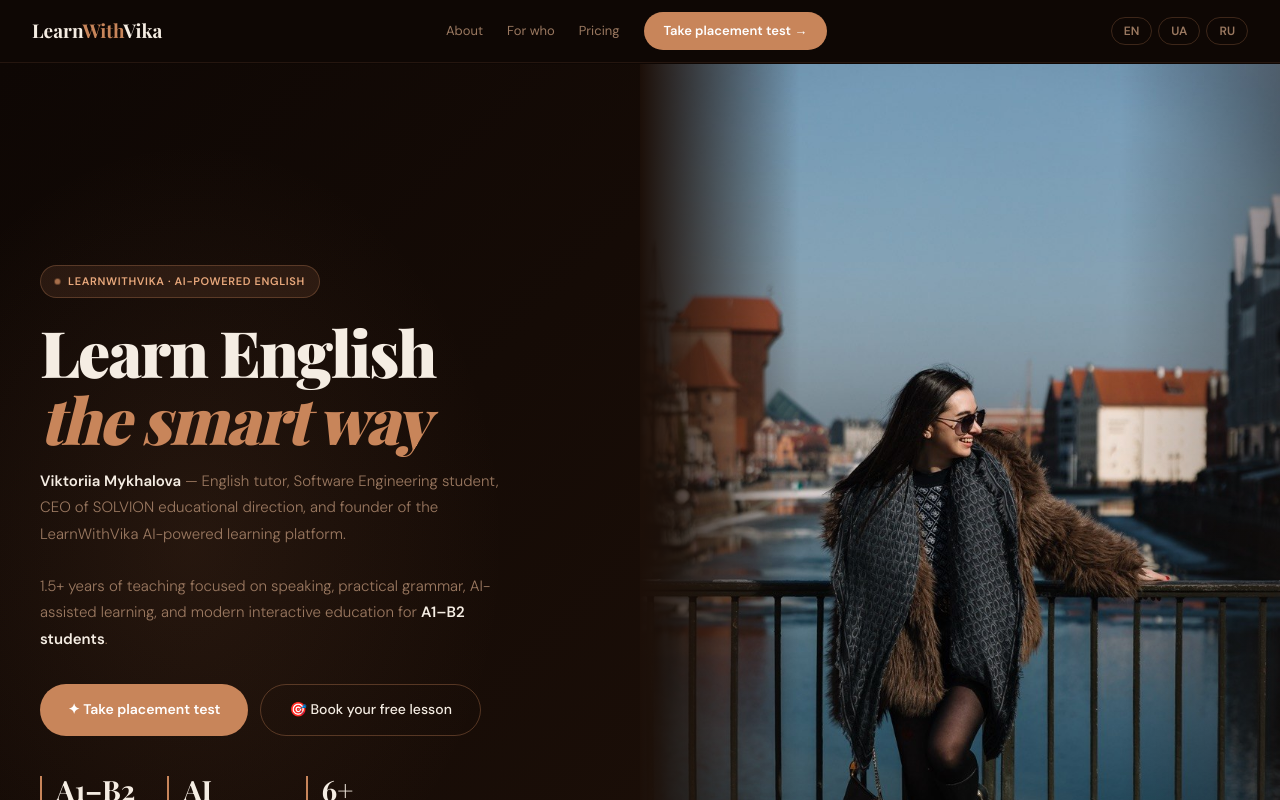
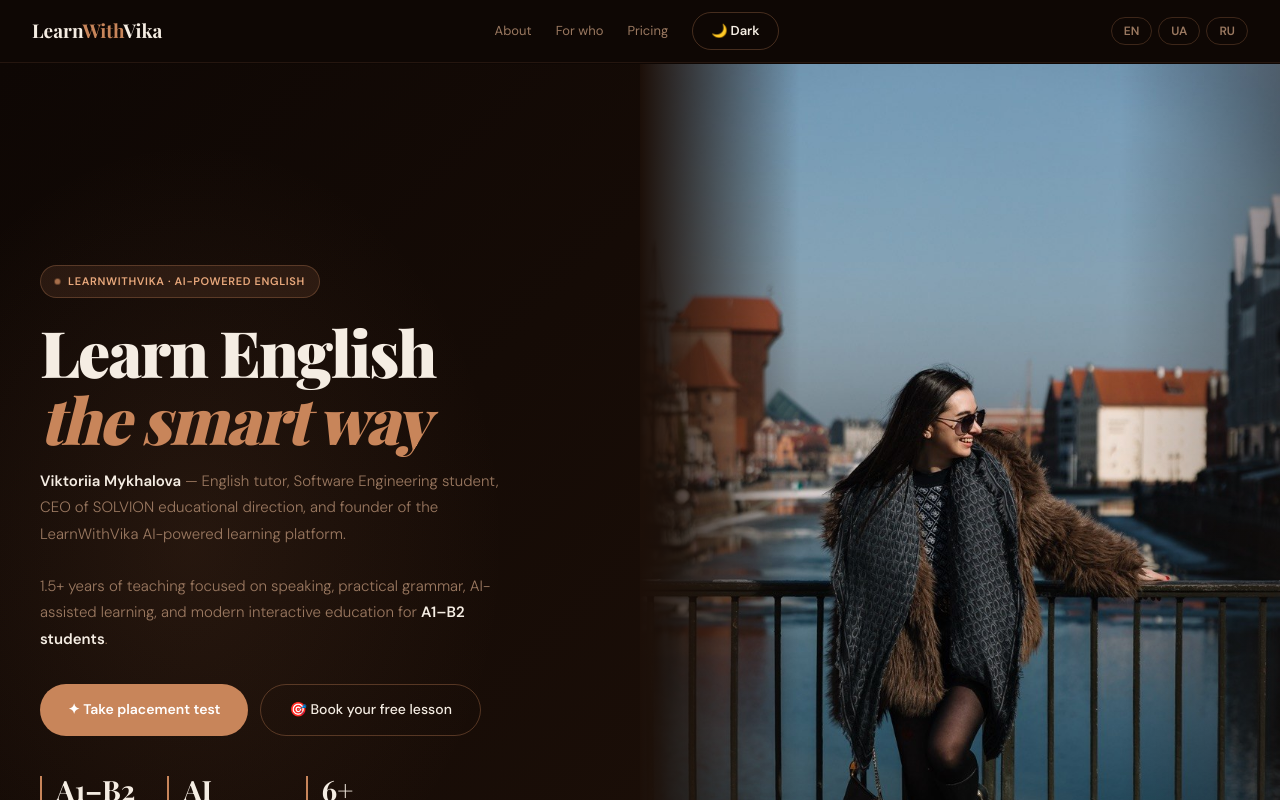
Before and after one commit to ViktoriiaMykhalova/learnwithvika-platform, a Next.js app: page / in a window 1280 px wide. Shown: the top 800 px of the page. Built offline with nearby package versions, Linux system fonts and the light colour scheme; a web font is replaced by a local one.

Commit message:
add theme switcher

```diff
--- a/app/page.tsx
+++ b/app/page.tsx
@@ -156,6 +156,15 @@ export default function HomePage() {
       });
     };
     document.addEventListener('click', handler);
+
+    // Theme init
+    const saved = localStorage.getItem('lwv-theme');
+    const preferred = window.matchMedia('(prefers-color-scheme: light)').matches ? 'light' : 'dark';
+    const theme = saved || preferred;
+    document.documentElement.setAttribute('data-theme', theme);
+    const btn = document.getElementById('lwv-theme-btn');
+    if(btn) btn.textContent = theme==='light' ? '🌙 Dark' : '☀️ Light';
+
     return () => document.removeEventListener('click', handler);
   }, []);
 
@@ -526,7 +535,15 @@ export default function HomePage() {
           <a onClick={()=>document.getElementById('lwv-about')?.scrollIntoView({behavior:'smooth'})} style={{color:'#9a7860',fontSize:13,cursor:'pointer',textDecoration:'none',fontFamily:"'DM Sans',system-ui"}} className="lwv-nav-desktop-link">About</a>
           <a onClick={()=>document.getElementById('lwv-for')?.scrollIntoView({behavior:'smooth'})} style={{color:'#9a7860',fontSize:13,cursor:'pointer',textDecoration:'none',fontFamily:"'DM Sans',system-ui"}} className="lwv-nav-desktop-link">For who</a>
           <a onClick={()=>document.getElementById('lwv-pricing')?.scrollIntoView({behavior:'smooth'})} style={{color:'#9a7860',fontSize:13,cursor:'pointer',textDecoration:'none',fontFamily:"'DM Sans',system-ui"}} className="lwv-nav-desktop-link">Pricing</a>
-          <a href="/placement-test" style={{background:'#c8855a',color:'#fff',padding:'9px 20px',borderRadius:100,fontSize:13,fontWeight:600,textDecoration:'none',fontFamily:"'DM Sans',system-ui"}} className="lwv-nav-desktop-link">Take placement test →</a>
+          <button id="lwv-theme-btn" onClick={()=>{
+  const html = document.documentElement;
+  const isLight = html.getAttribute('data-theme')==='light';
+  const next = isLight ? 'dark' : 'light';
+  html.setAttribute('data-theme', next);
+  localStorage.setItem('lwv-theme', next);
+  const btn = document.getElementById('lwv-theme-btn');
+  if(btn) btn.textContent = next==='light' ? '🌙 Dark' : '☀️ Light';
+}} className="lwv-nav-desktop-link" style={{background:'transparent',border:'1px solid rgba(200,133,90,0.3)',color:'#f5ede3',padding:'8px 18px',borderRadius:100,fontSize:13,cursor:'pointer',fontFamily:"'DM Sans',system-ui",fontWeight:600}}>🌙 Dark</button>
         </div>
         <div style={{display:'flex',gap:6}}>
           <button className="lwv-lang-btn active" data-lang="en" style={{padding:'4px 12px',borderRadius:100,fontSize:12,fontWeight:600,border:'1px solid rgba(200,133,90,0.25)',background:'transparent',color:'#9a7860',cursor:'pointer',fontFamily:"'DM Sans',system-ui"}}>EN</button>
```
